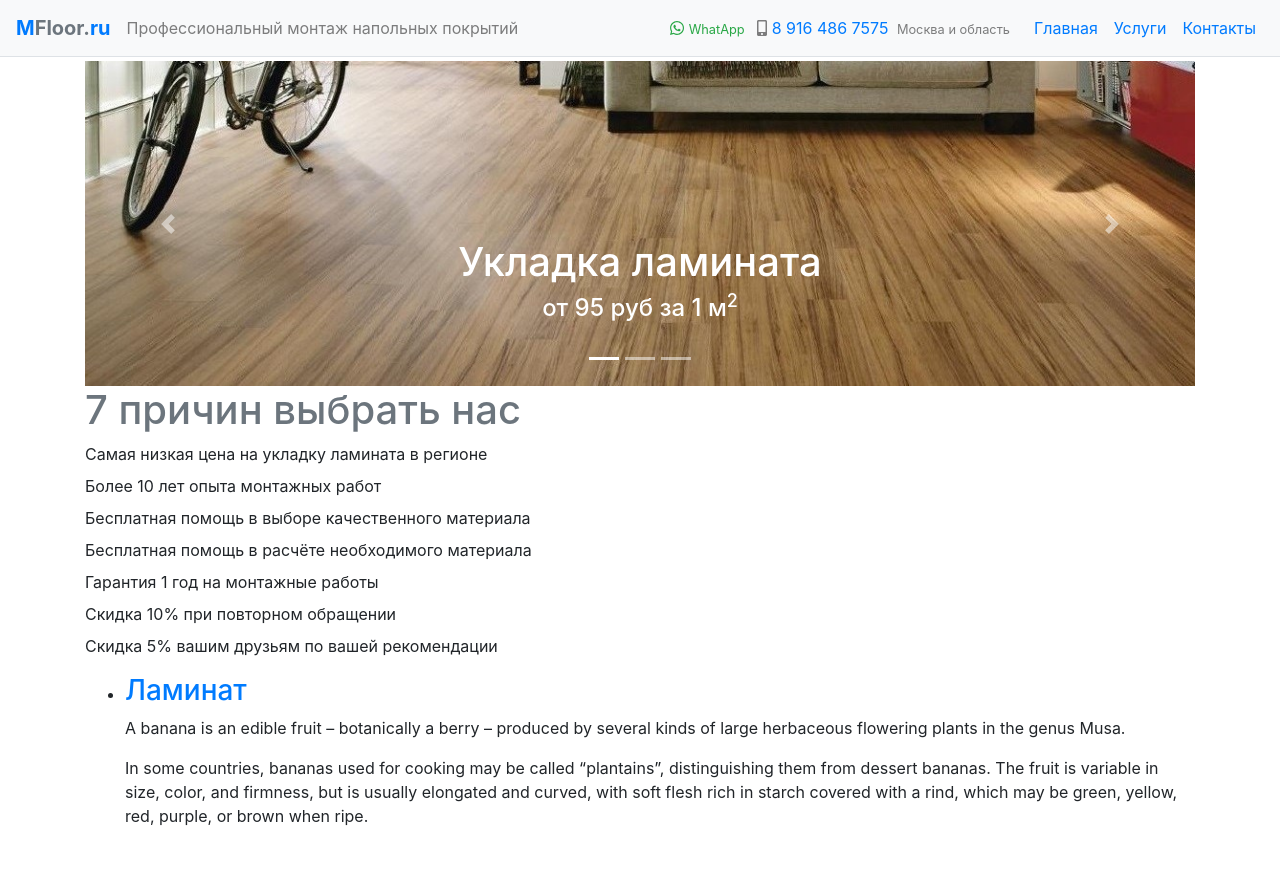
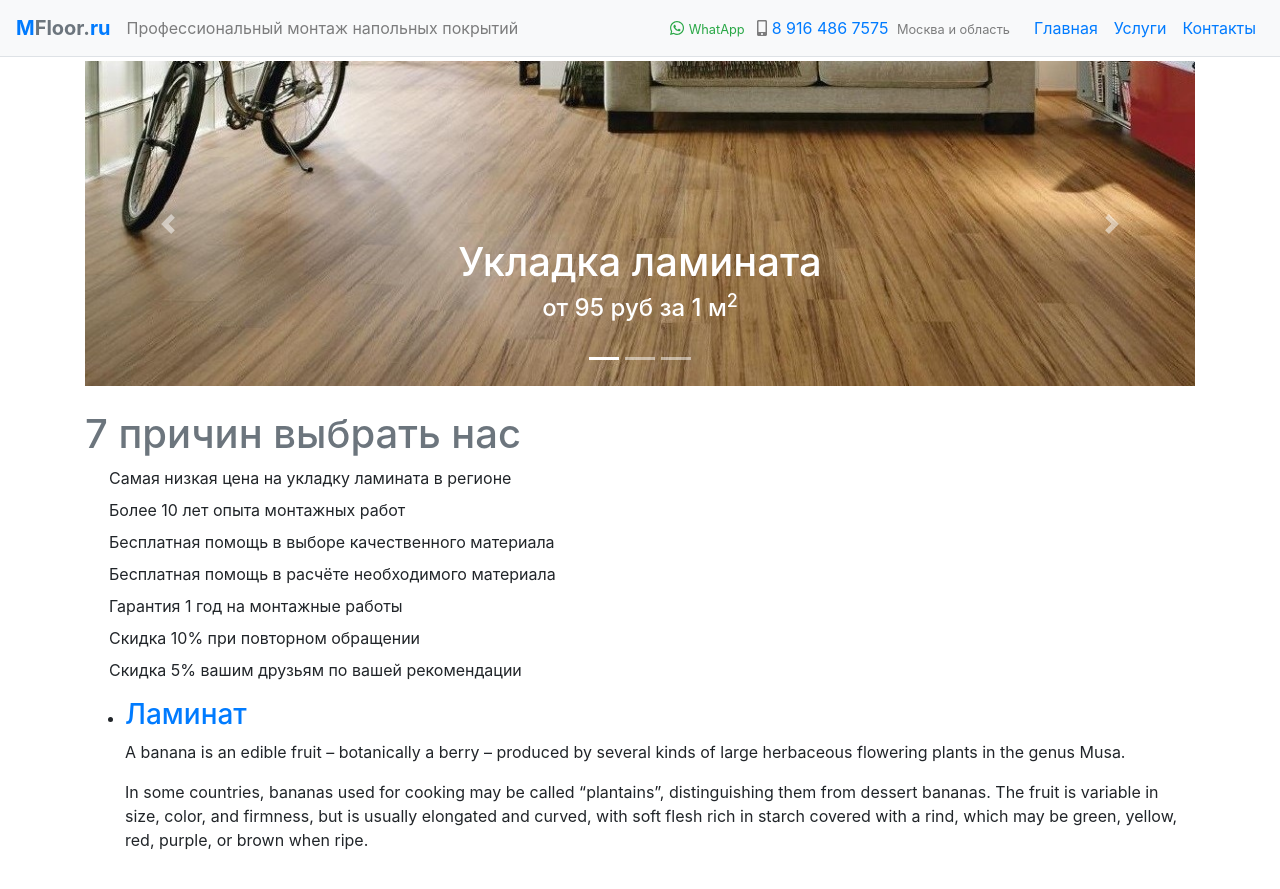
Before and after one commit to nskforward/MFloor, a Jekyll site: the page built from index.html, in a window 1280 px wide. Shown: the top 889 px of the page. Built offline with Jekyll 4.4.1, drawn with Linux system fonts in a browser that asks for light colours.

```diff
--- a/index.html
+++ b/index.html
@@ -43,8 +43,8 @@
     </a>
 </div>
 
-<h1 class="text-secondary">7 причин выбрать нас</h1>
-<dl>
+<h1 class="text-secondary mt-4">7 причин выбрать нас</h1>
+<dl class="ml-4">
     <dd>Самая низкая цена на укладку ламината в регионе</dd>
     <dd>Более 10 лет опыта монтажных работ</dd>
     <dd>Бесплатная помощь в выборе качественного материала</dd>
```
